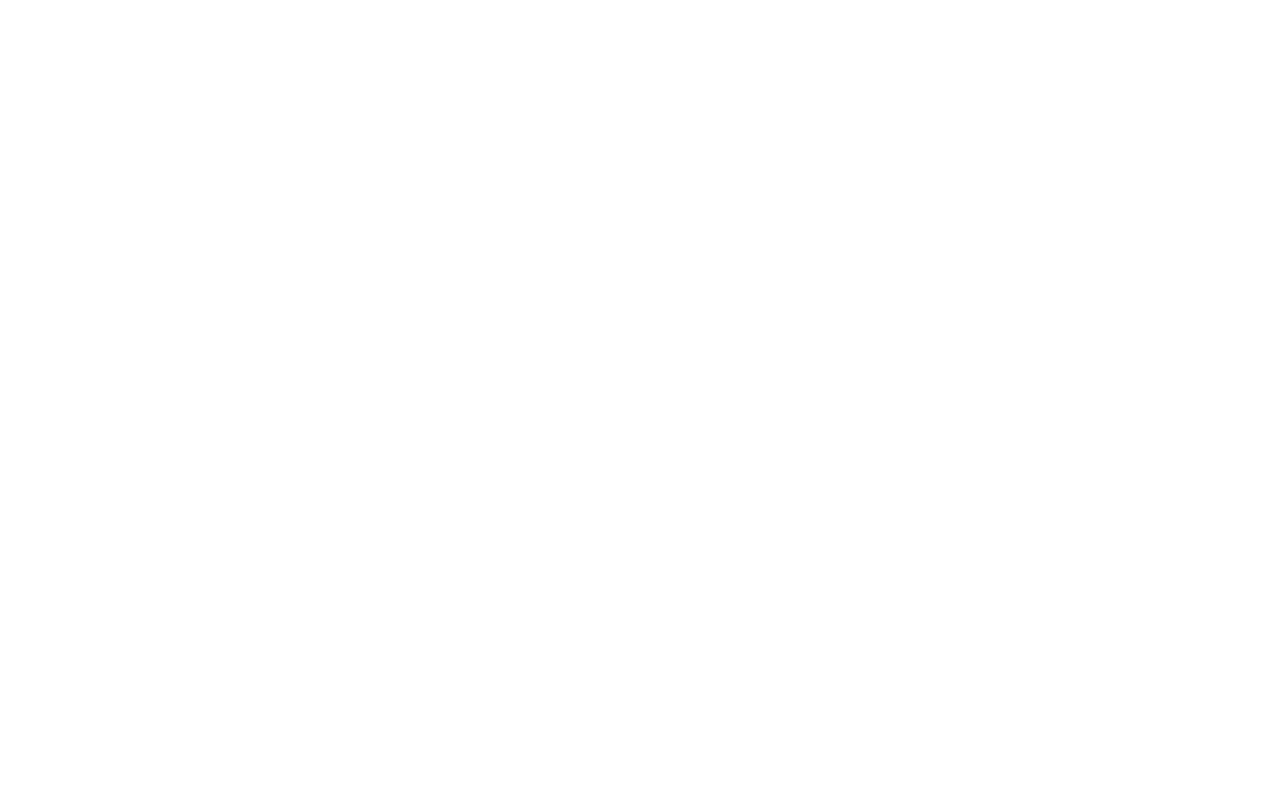
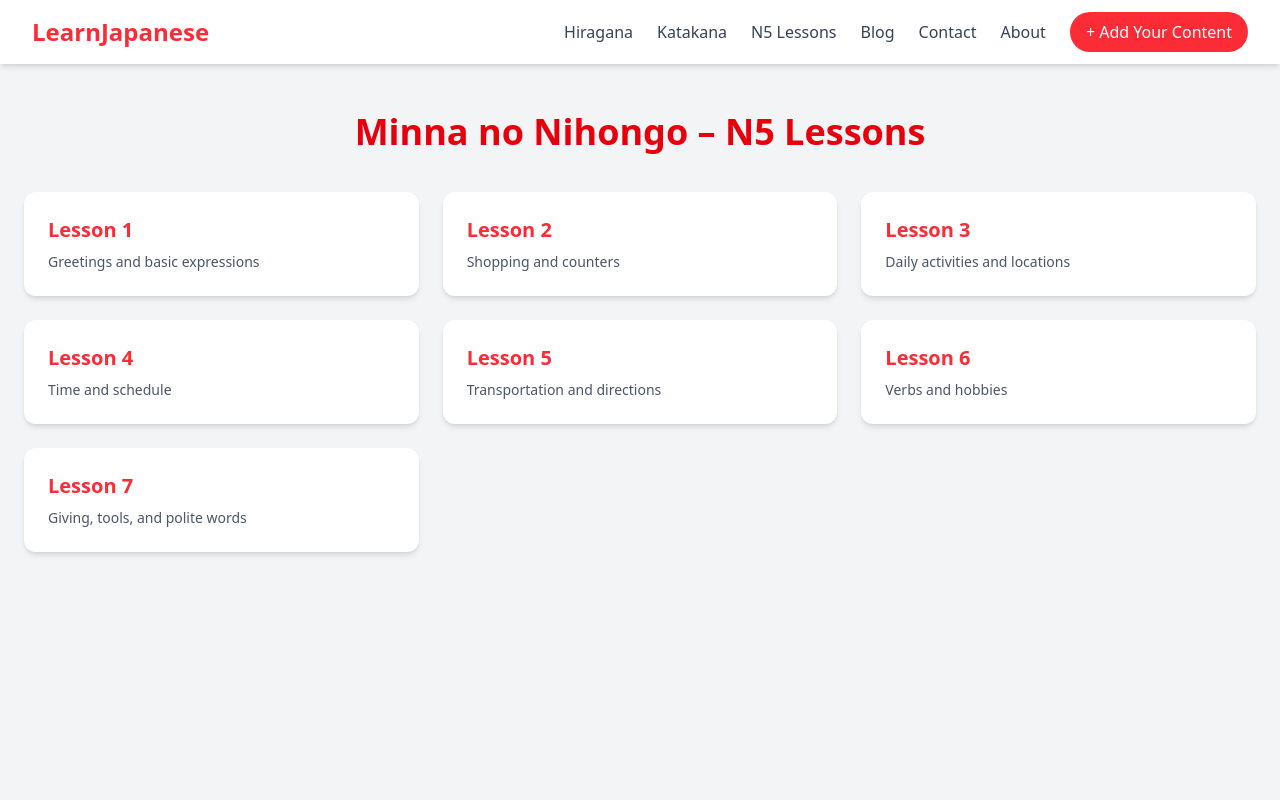
Before and after one commit to sushilgarbuja/learnJapanese, a React (Vite) app: page /n5lesson in a window 1280 px wide. Before the commit this address had no page. Shown: the top 800 px of the page. Built offline with nearby package versions, Linux system fonts and the light colour scheme.

Commit message:
update lesson 5 page

```diff
--- a/src/App.jsx
+++ b/src/App.jsx
@@ -15,6 +15,7 @@
 import Lesson5Vocabulary from './pages/lesson5Page'
 import Lesson6Vocabulary from './pages/Lesson6page'
 import Lesson7Vocabulary from './pages/Lesson7Page'
+import N5LessonPage from './pages/N5lesson'
 
 function App() {
 
@@ -38,6 +39,7 @@
           <Route path='/lessonfive' element={<Lesson5Vocabulary />} />
           <Route path='/lessonsix' element={<Lesson6Vocabulary />} />
           <Route path='/lessonseven' element={<Lesson7Vocabulary />} />
+          <Route path="/n5lesson" element={<N5LessonPage />} />
         </Routes>
       </BrowserRouter>
     </>
--- a/src/components/Navbar.jsx
+++ b/src/components/Navbar.jsx
@@ -23,9 +23,10 @@
                     <div className="hidden md:flex space-x-6 items-center">
                         <Link to="/hiragana" className="text-gray-700 hover:text-red-500">Hiragana</Link>
                         <Link to="/katakana" className="text-gray-700 hover:text-red-500">Katakana</Link>
+                        <Link to="/n5lesson" className="text-gray-700 hover:text-red-500">N5 Lessons</Link>
 
                         {/* Dropdown N5 Lessons */}
-                        <div className="relative group">
+                        {/* <div className="relative group">
                             <button
                                 onClick={toggleLessons}
                                 className="flex items-center text-gray-700 hover:text-red-500 focus:outline-none"
@@ -43,7 +44,7 @@
                                     <Link to="/lessonseven" className="block px-4 py-2 hover:bg-gray-100 text-sm">Lesson 7</Link>
                                 </div>
                             )}
-                        </div>
+                        </div> */}
 
                         <Link to="/blog" className="text-gray-700 hover:text-red-500">Blog</Link>
                         <Link to="/contact" className="text-gray-700 hover:text-red-500">Contact</Link>
--- /dev/null
+++ b/src/pages/N5lesson.jsx
@@ -0,0 +1,45 @@
+import React from 'react';
+import { Link } from 'react-router-dom';
+import Navbar from '../components/Navbar';
+import Footer from '../components/Footer';
+
+const lessons = [
+    { id: 1, title: 'Lesson 1', path: '/lessonone', description: 'Greetings and basic expressions' },
+    { id: 2, title: 'Lesson 2', path: '/lessontwo', description: 'Shopping and counters' },
+    { id: 3, title: 'Lesson 3', path: '/lessonthree', description: 'Daily activities and locations' },
+    { id: 4, title: 'Lesson 4', path: '/lessonfour', description: 'Time and schedule' },
+    { id: 5, title: 'Lesson 5', path: '/lessonfive', description: 'Transportation and directions' },
+    { id: 6, title: 'Lesson 6', path: '/lessonsix', description: 'Verbs and hobbies' },
+    { id: 7, title: 'Lesson 7', path: '/lessonseven', description: 'Giving, tools, and polite words' },
+];
+
+const N5LessonPage = () => {
+    return (
+        <>
+            <Navbar />
+            <main className="min-h-screen bg-gray-100 py-12 px-6">
+                <div className="max-w-7xl mx-auto">
+                    <h1 className="text-4xl font-bold text-center text-red-600 mb-10">
+                        Minna no Nihongo – N5 Lessons
+                    </h1>
+
+                    <div className="grid grid-cols-1 sm:grid-cols-2 md:grid-cols-3 gap-6">
+                        {lessons.map((lesson) => (
+                            <Link
+                                key={lesson.id}
+                                to={lesson.path}
+                                className="block bg-white shadow-md rounded-xl p-6 hover:shadow-xl transition-all duration-300"
+                            >
+                                <h2 className="text-xl font-bold text-red-500 mb-2">{lesson.title}</h2>
+                                <p className="text-gray-600 text-sm">{lesson.description}</p>
+                            </Link>
+                        ))}
+                    </div>
+                </div>
+            </main>
+            <Footer />
+        </>
+    );
+};
+
+export default N5LessonPage;
```
